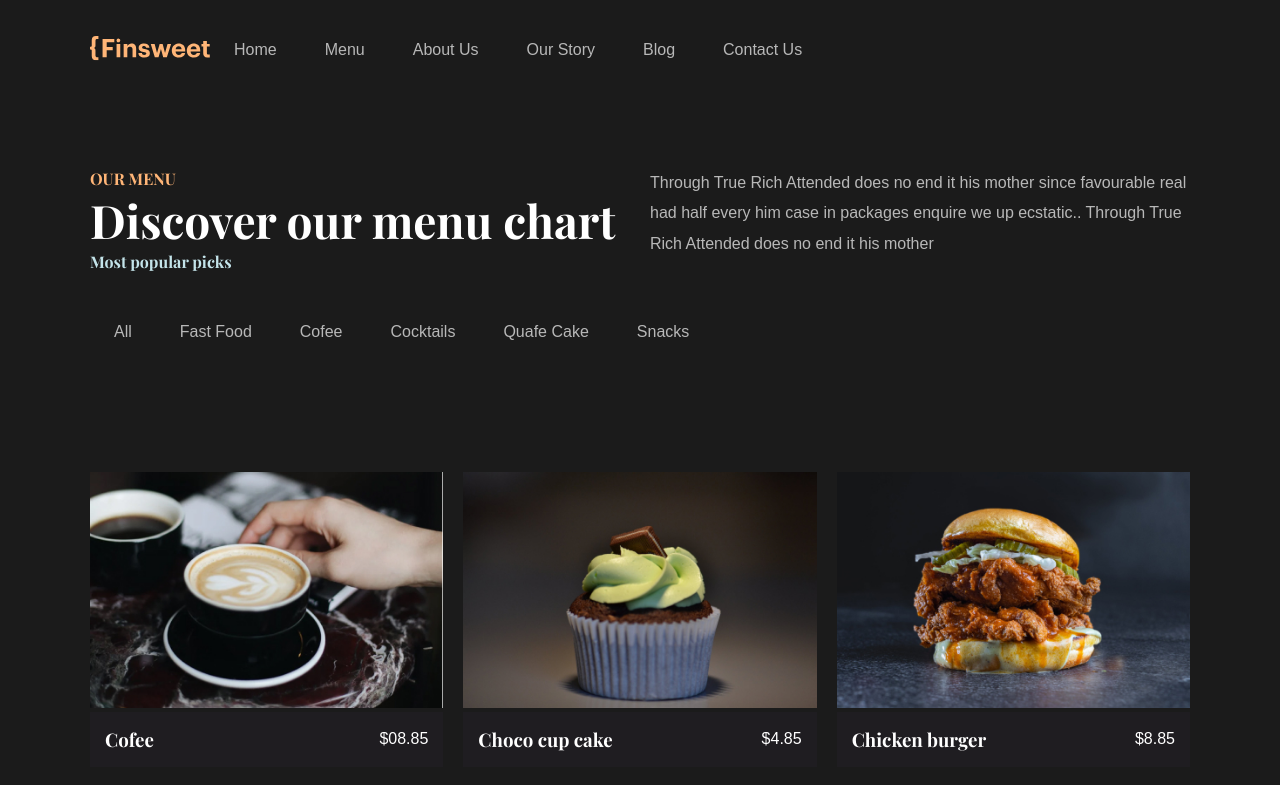
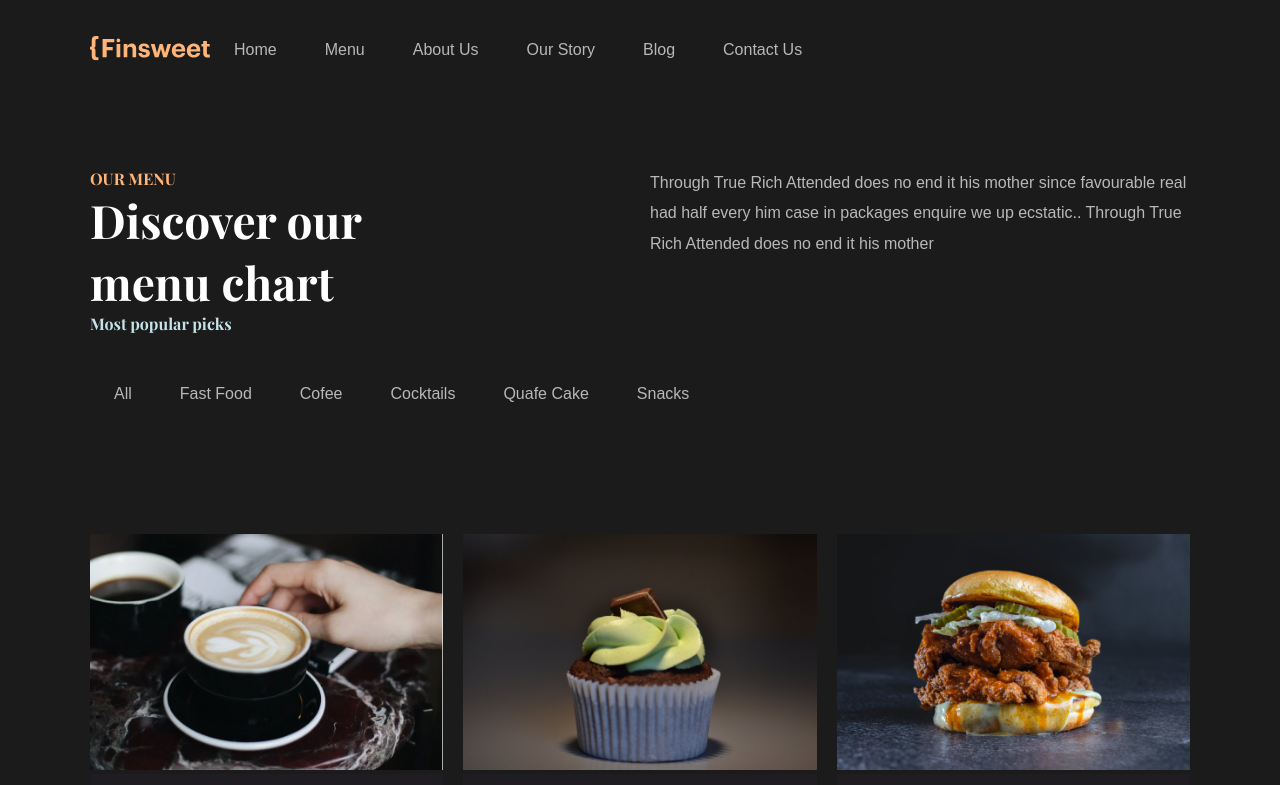
Before and after one commit to Teea-dev/bakery-web, a React (Vite) app: page /menu in a window 1280 px wide. Shown: the top 785 px of the page. Built offline with nearby package versions, Linux system fonts and the light colour scheme.

Commit message:
added some classNames

```diff
--- a/src/App.scss
+++ b/src/App.scss
@@ -71,7 +71,7 @@
     grid-column: 5/6;
     grid-row: 1/4;
   }
-  .about2{
+  .about2 {
     font-family: var(--heading-font);
     color: var(--heading-color);
     font-size: 46px;
@@ -164,16 +164,18 @@
   grid-template-columns: 1fr 1fr;
   gap: 20px;
   .menu-intro {
-    .animated-menu{
+    .animated-menu {
       font-family: var(--heading-font);
       color: var(--other-color);
     }
-    .animated-menu1{
-      font-family: var(--heading-font);
-      color: var(--heading-color);
-      font-size: 46px;
-      width: 90%;
+    .animated-menu-top {
+      width: 70%;
 
+      .animated-menu1 {
+        font-family: var(--heading-font);
+        color: var(--heading-color);
+        font-size: 46px;
+      }
     }
     h4 {
       font-family: var(--heading-font);
@@ -512,7 +514,7 @@
       display: flex;
       gap: 20px;
       .article-image {
-        flex: 1 ;
+        flex: 1;
         img {
           width: 100%;
           height: fit-content;
@@ -717,7 +719,7 @@
         font-size: 14px;
       }
     }
-    .item-6{
+    .item-6 {
       display: none;
     }
   }
--- a/src/routes/About.jsx
+++ b/src/routes/About.jsx
@@ -15,7 +15,7 @@ const About = () => {
       <div className="about-us">
         <div className="item-1">
           <h3 className="about">KNOW MORE ABOUT US</h3>
-          <h1>We source sustainable & line caught Foods</h1>
+          <h1 className="about2">We source sustainable & line caught Foods</h1>
         </div>
         <div className="item">
           <h3>10+ People</h3>
--- a/src/routes/Menu.jsx
+++ b/src/routes/Menu.jsx
@@ -8,9 +8,6 @@ import { motion } from "framer-motion";
 const Menu = () => {
   const menu0 = "OUR MENU";
   const animatedMenu = menu0.split("");
-
-
-
 
   const menu1 = "Discover our menu chart";
   const animatedMenu1 = menu1.split("");
@@ -58,6 +55,7 @@ const Menu = () => {
             animate="visible"
             className="menu-intro"
           >
+
             {animatedMenu.map((animatedMenu, index) => {
               return (
                 <motion.span
@@ -73,7 +71,7 @@ const Menu = () => {
               );
             })}
 
-            <div>
+            <div className="animated-menu-top">
               {animatedMenu1.map((animatedMenu1, index) => {
                 return (
                   <motion.span
```
